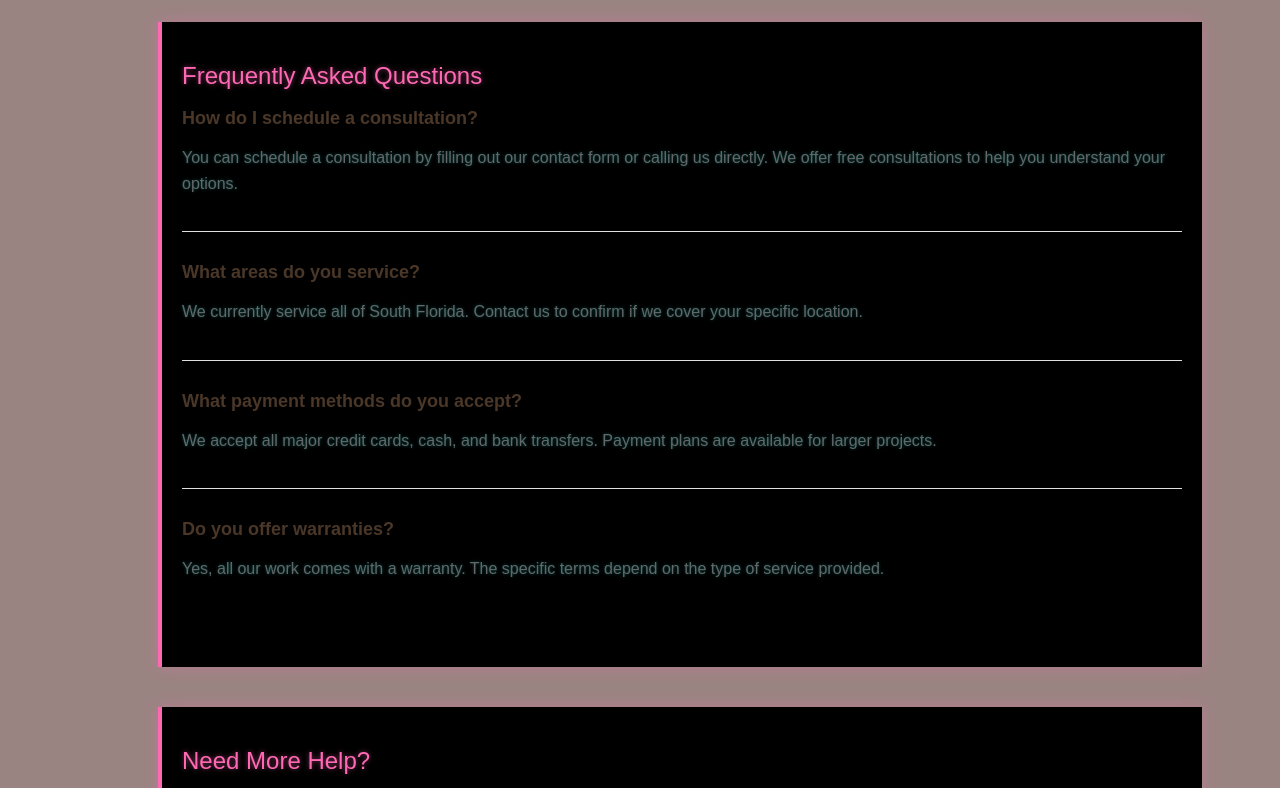
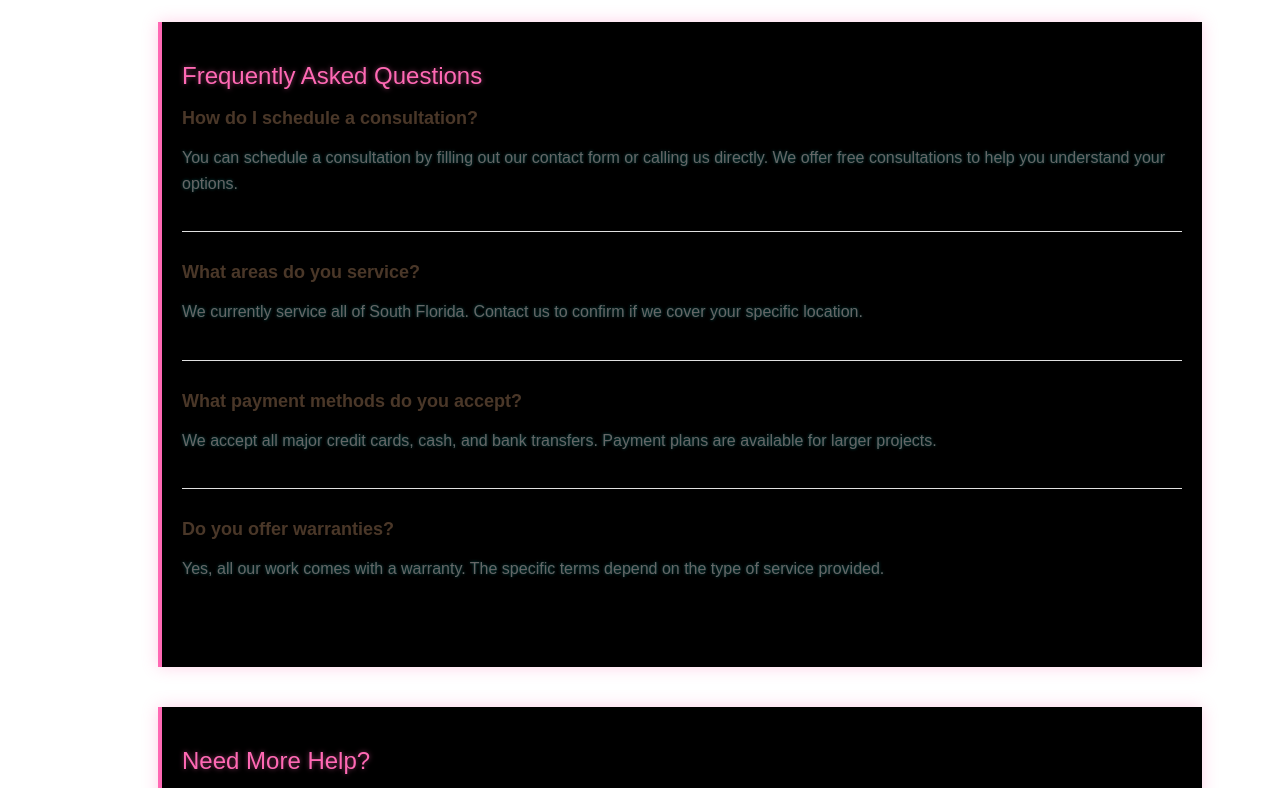
Before and after one commit to danieldavidreyes/anthony-website, a plain HTML site: page help.html in a window 1280 px wide. Shown: the part 288-1076 px from the top of the page. Drawn offline with Linux system fonts and the light colour scheme.

Commit message:
Update styles.css

```diff
--- a/css/styles.css
+++ b/css/styles.css
@@ -2,7 +2,7 @@ body {
     font-family: Arial, sans-serif;
     margin: 0;
     padding: 0;
-    background-color: #9a8482; /* Black background */
+    background-color: #ffffff; /* Black background */
     color: #ffffff; /* White text */
     position: relative;
     min-height: 100vh;
```
